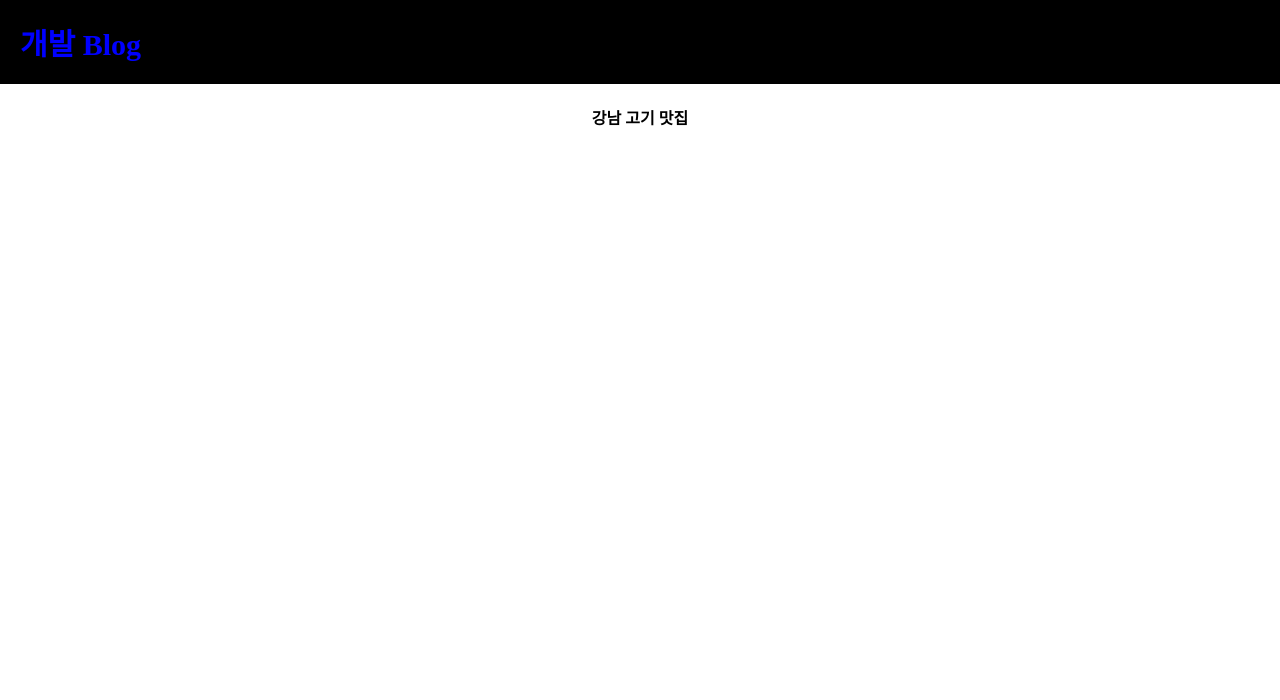
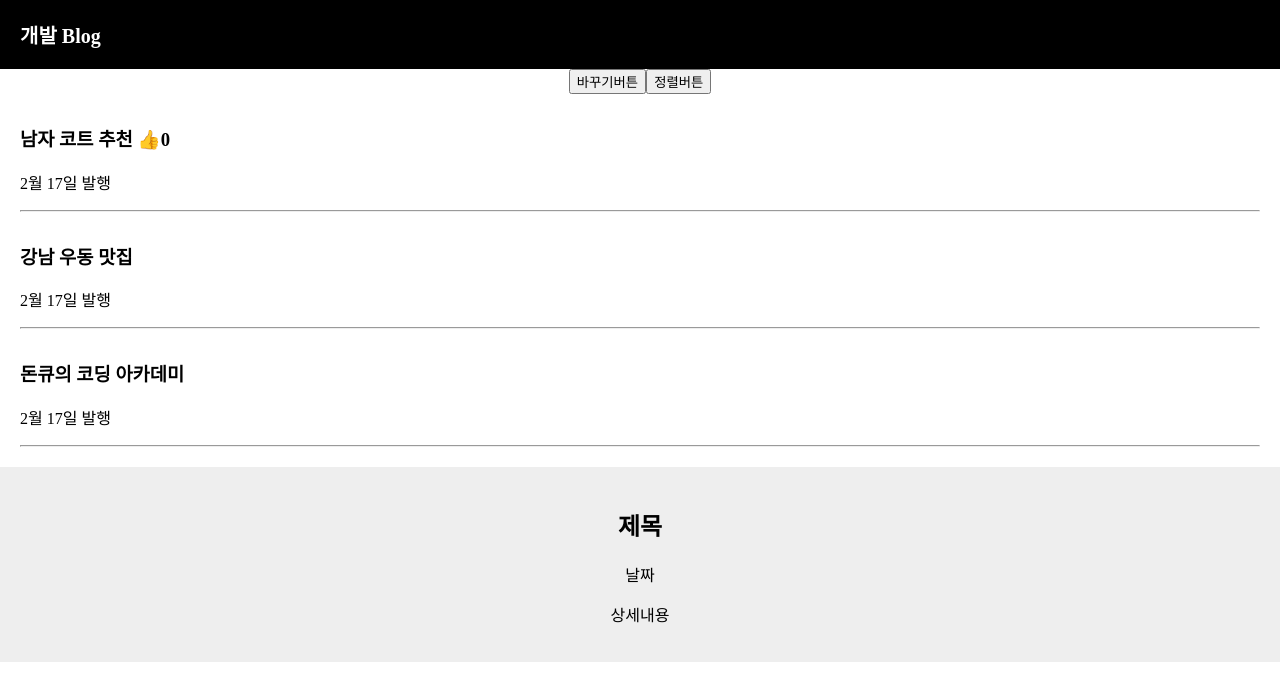
Before and after one commit to donqlee/react, a React (Create React App) app in the folder blog/: page / in a window 1280 px wide. Shown: the top 700 px of the page. Built offline with nearby package versions, Linux system fonts and the light colour scheme.

Commit message:
state, component 사용법

```diff
--- a/blog/src/App.css
+++ b/blog/src/App.css
@@ -12,6 +12,17 @@ body {
   padding: 20px;
   font-weight: 600;
   font-size: 20px;
+}
+.list {
+  margin-top: 30px;
+  text-align: left;
+  padding-left: 20px;
+  padding-right: 20px;
+}
+.modal {
+  margin-top: 20px;
+  padding: 20px;
+  background: #eee;
 }
 
 .App-logo {
--- a/blog/src/App.js
+++ b/blog/src/App.js
@@ -1,22 +1,101 @@
+import React, { useState } from "react";
 import logo from "./logo.svg";
 import "./App.css";
 
 function App() {
+  let [글제목, 글제목변경] = useState([
+    "남자 코트 추천",
+    "강남 우동 맛집",
+    "돈큐의 코딩 아카데미",
+  ]);
+  let [따봉, 따봉변경] = useState(0);
+  // [a (남자 코트 추천), b (남자 코트 추천 state 정정해주는 함수)]
+  // state 는
+  // 1. 변수 대신 쓰는 데이터 저장공간
+  // 2. useState()를 이용해 만들어야함
+  // 3. 문자, 숫자 ,array, Object 다 저장가능
+
+  // state에 데이터 저장해놓는 이유 (state는 변경되면 HTML이 자동으로 재렌더링 된다.)
+
   let posts = "강남 고기 맛집";
   function 함수() {
     return 100;
+  }
+  function 제목바꾸기() {
+    // state 데이터 수정 테크닉
+    // 수정된[데이터]를 만든후 state를 deep copy해서 수정
+    var newArray = [...글제목];
+    newArray[0] = "여자코트 추천";
+    글제목변경(newArray);
+  }
+  function 제목정렬() {
+    var newArray1 = [...글제목];
+    newArray1.sort();
+    글제목변경(newArray1);
   }
   return (
     <div className="App">
       <div className="black-nav">
         {/* class 대신 className으로 써야함 */}
-        <div style={{ color: "blue", fontSize: "30px" }}>개발 Blog</div>
+        <div>개발 Blog</div>
         {/* style 속성 집어넣을때 style={object 자료형으로 만든 스타일}
         속성명은 camelCase, 속성값은 글자취급 */}
       </div>
+      <button onClick={제목바꾸기}>바꾸기버튼</button>
+      <button onClick={제목정렬}>정렬버튼</button>
       {/* 데이터 바인딩이 쉽다. {변수명}
           함수, src, id, href, 클래스명 등의 속성에도 */}
-      <h4>{posts}</h4>
+      <div className="list">
+        <h3>
+          {글제목[0]}{" "}
+          <span
+            onClick={() => {
+              따봉변경(따봉 + 1);
+            }}
+          >
+            👍
+          </span>
+          {따봉}
+          {/*
+          이벤트 다루는법
+          onClick={클릭될 때 실행할 함수}
+          onClick={()=>{실행할내용}}
+          */}
+        </h3>
+        <p>2월 17일 발행</p>
+        <hr></hr>
+      </div>
+      <div className="list">
+        <h3>{글제목[1]}</h3>
+        <p>2월 17일 발행</p>
+        <hr></hr>
+      </div>
+      <div className="list">
+        <h3>{글제목[2]}</h3>
+        <p>2월 17일 발행</p>
+        <hr></hr>
+      </div>
+
+      {/* HTML을 한단어로 줄여서 쓸수 있는 방법: 리액트의 Component 문법 */}
+      {/* Componet 유의 사항
+      1. 이름은 대문자
+      2. return() 안에 있는건 태그 하나로 묶어야함 -> return() 내부를 묵을때 의미없는 <div> 쓰기 싫으면 <> </> 이걸쓴다 */}
+
+      {/* 어떤걸 Component로 만드는게 좋을까
+      - 반복출현하는 HTML 덩어리들
+      - 자주 변경되는 HTML UI들
+      - 다른 페이지 만들때도 컴포넌트로 만듬 */}
+      <Modal></Modal>
+    </div>
+  );
+}
+
+function Modal() {
+  return (
+    <div className="modal">
+      <h2>제목</h2>
+      <p>날짜</p>
+      <p>상세내용</p>
     </div>
   );
 }
```
